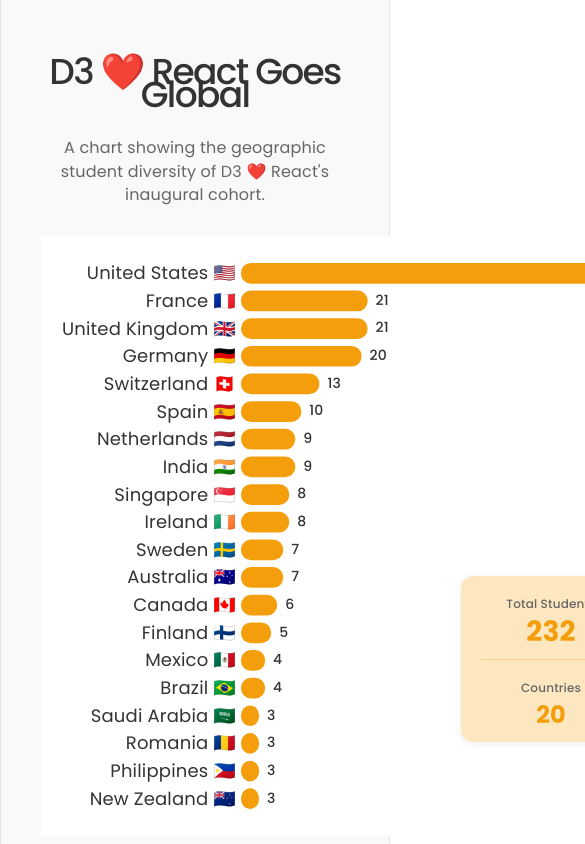
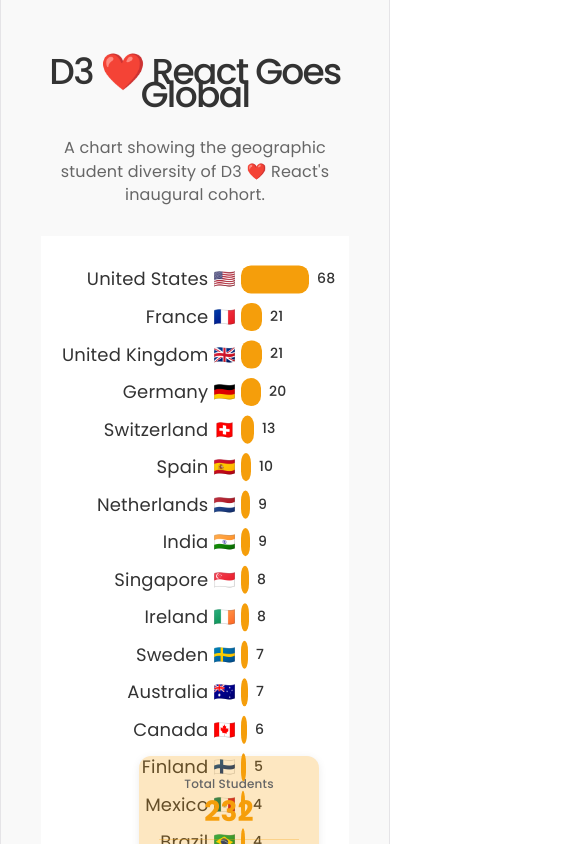
Before and after one commit to adam-tuoa/d3-bar-chart, a React (Vite) app: page / in a window 390 px wide. Shown: the top 844 px of the page, 585 px wide, since content can reach past the window. Built offline with nearby package versions, Linux system fonts and the light colour scheme.

Commit message:
Make dynamic sizing for mobile

```diff
--- a/src/App.jsx
+++ b/src/App.jsx
@@ -1,4 +1,5 @@
 import * as d3 from "d3";
+import { useEffect, useRef, useState } from "react";
 import Footer from "./components/Footer";
 import TotalBox from "./components/TotalBox";
 
@@ -25,9 +26,7 @@
   { country: "New Zealand", students: 3, flag: "🇳🇿" },
 ];
 
-export const Barplot2 = ({ data = [] }) => {
-  const width = 650;
-  const height = 600;
+export const Barplot2 = ({ data = [], width = 650, height = 600 }) => {
   const margin = { top: 20, right: 40, bottom: 20, left: 200 };
   const chartWidth = width - margin.left - margin.right;
   const chartHeight = height - margin.top - margin.bottom;
@@ -92,8 +91,33 @@
 };
 
 export default function App() {
+  const containerRef = useRef(null);
+  const [chartWidth, setChartWidth] = useState(650);
+  const [chartHeight, setChartHeight] = useState(600);
+
+  useEffect(() => {
+    const updateDimensions = () => {
+      if (containerRef.current) {
+        const containerWidth = containerRef.current.clientWidth - 80; // account for padding
+        const isMobile = window.innerWidth < 768;
+
+        // Responsive sizing
+        const width = Math.min(containerWidth, isMobile ? containerWidth : 650);
+        const height = isMobile ? 800 : 600;
+
+        setChartWidth(width);
+        setChartHeight(height);
+      }
+    };
+
+    updateDimensions();
+    window.addEventListener("resize", updateDimensions);
+    return () => window.removeEventListener("resize", updateDimensions);
+  }, []);
+
   return (
     <div
+      ref={containerRef}
       style={{
         padding: "40px",
         background: "#f9f9f9",
@@ -111,12 +135,12 @@
           inaugural cohort.
         </p>
         <div style={{ position: "relative", display: "inline-block" }}>
-          <Barplot2 data={data} />
+          <Barplot2 data={data} width={chartWidth} height={chartHeight} />
           <div
             style={{
               position: "absolute",
-              bottom: "100px",
-              right: "50px",
+              bottom: Math.max(chartHeight * 0.15, 50),
+              right: "30px",
             }}
           >
             <TotalBox
```
